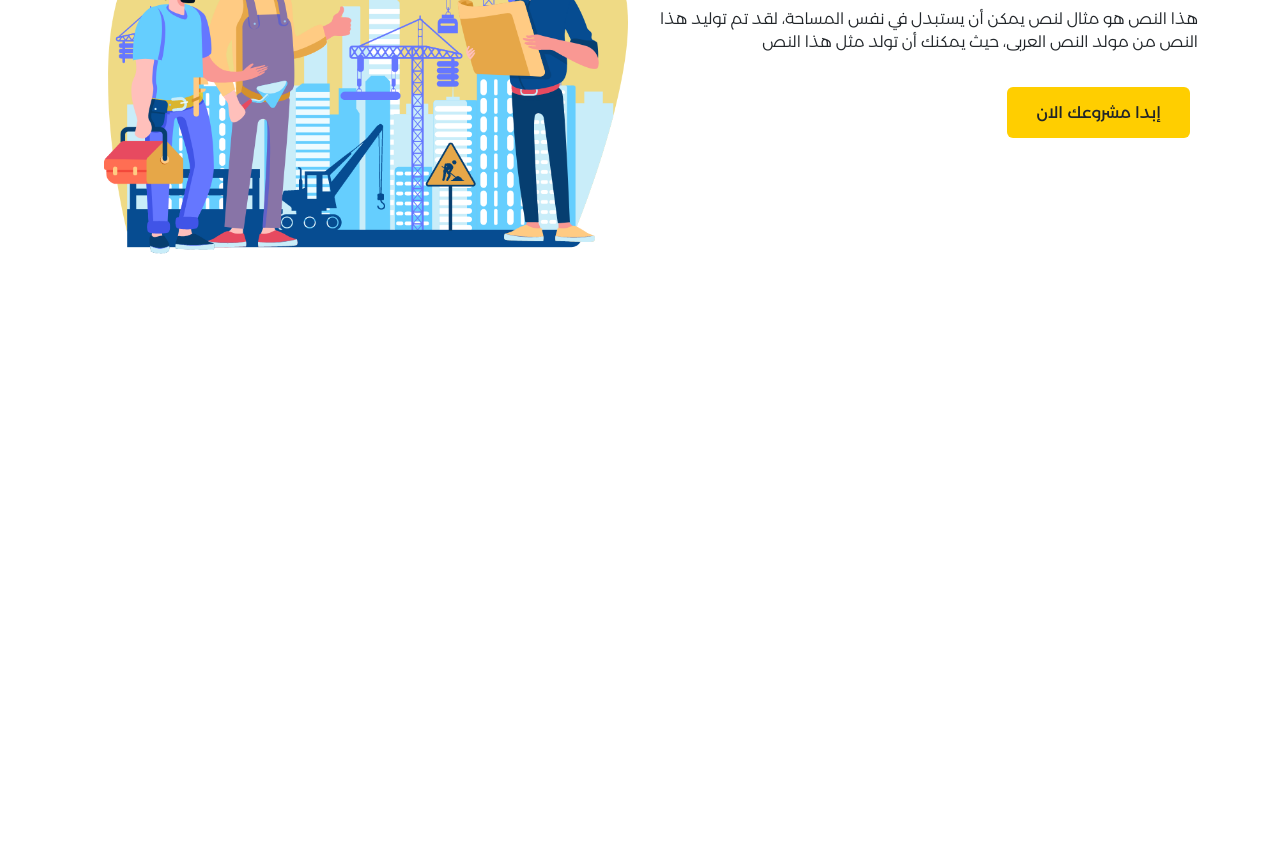
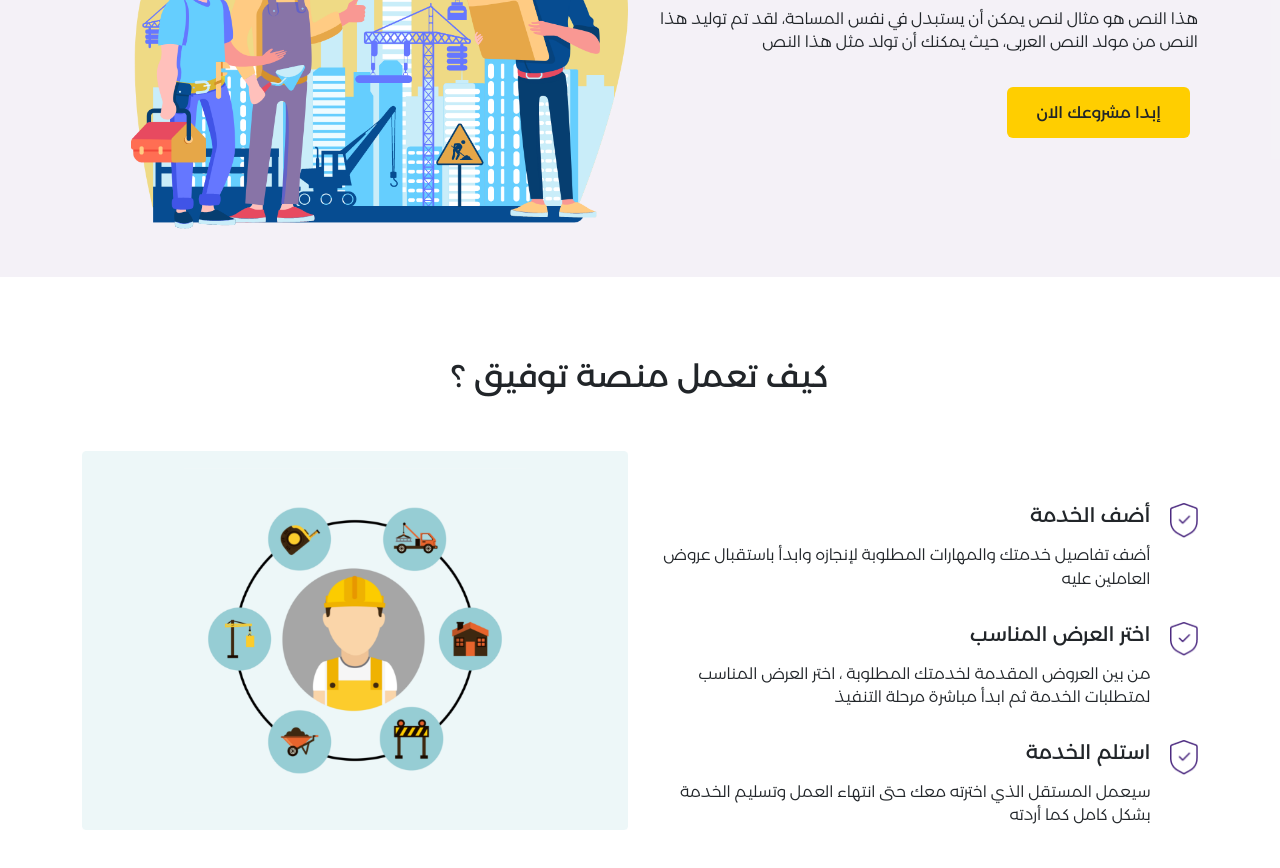
Before and after one commit to Awad2002/Tawfiq-Code, a plain HTML site: page index.html in a window 1280 px wide. Shown: the part 350-1218 px from the top of the page. Drawn offline with nearby package versions, Linux system fonts and the light colour scheme.

Commit message:
Add How it works

```diff
--- a/css/style.css
+++ b/css/style.css
@@ -124,6 +124,12 @@
 }
 /* End Hero */
 
+/* Start How it works */
+.how-it-works .how-it-works-text {
+    margin-top: 100px;
+}
+/* End How it works */
+
 /* End Code */
 
 
@@ -146,3 +152,11 @@
     font-weight: 500;
     text-decoration: none;
 }
+
+.bg-semi-white {
+    background-color: #4c2a8010;
+}
+
+.mt-80 {
+    margin-top: 80px;
+}
--- a/index.html
+++ b/index.html
@@ -45,7 +45,7 @@
         <!-- End Navbar -->
 
         <!-- Start Hero -->
-        <section class="hero">
+        <section class="hero bg-semi-white">
             <div class="container">
                 <div class="row">
                     <div class="col-6">
@@ -56,8 +56,8 @@
                         </div>
                     </div>
                     <div class="col-6">
-                        <div class="hero-image mt-5">
-                            <img src="img/hero-image.png" width="96%">
+                        <div class="hero-image mt-5 mb-5">
+                            <img src="img/hero-image.png" width="91%">
                         </div>
                     </div>
                 </div>
@@ -65,6 +65,58 @@
         </section>
         <!-- End Hero -->
 
+        <!-- Start How it works -->
+        <section class="how-it-works">
+            <div class="container">
+                <h2 class="mt-80 text-center mb-2">كيف تعمل منصة توفيق ؟</h2>
+                <div class="row">
+                    <div class="col-6">
+                        <div class="how-it-works-text">
+                            <div class="first-step mb-3">
+                                <div class="row">
+                                    <div class="col-1">
+                                        <img src="img/Iconly-Light-Shield Done.png" width="120%">
+                                    </div>
+                                    <div class="col-11">
+                                        <h5 class="mb-3">أضف الخدمة</h5>
+                                        <p>أضف تفاصيل خدمتك والمهارات المطلوبة لإنجازه وابدأ باستقبال عروض العاملين عليه</p>
+                                    </div>
+                                </div>
+                            </div>
+                            <div class="second-step mb-3">
+                                <div class="row">
+                                    <div class="col-1">
+                                        <img src="img/Iconly-Light-Shield Done.png" width="120%">
+                                    </div>
+                                    <div class="col-11">
+                                        <h5 class="mb-3">اختر العرض المناسب</h5>
+                                        <p>من بين العروض المقدمة لخدمتك المطلوبة ، اختر العرض المناسب لمتطلبات الخدمة ثم ابدأ مباشرة مرحلة التنفيذ</p>
+                                    </div>
+                                </div>
+                            </div>
+                            <div class="third-step mb-3">
+                                <div class="row">
+                                    <div class="col-1">
+                                        <img src="img/Iconly-Light-Shield Done.png" width="120%">
+                                    </div>
+                                    <div class="col-11">
+                                        <h5 class="mb-3">استلم الخدمة</h5>
+                                        <p>سيعمل المستقل الذي اخترته معك حتى انتهاء العمل وتسليم الخدمة بشكل كامل كما أردته</p>
+                                    </div>
+                                </div>
+                            </div>
+                        </div>
+                    </div>
+                    <div class="col-6">
+                        <div class="how-it-works-image">
+                            <img src="img/How-it-works-image.png" width="100%" class="mt-5">
+                        </div>
+                    </div>
+                </div>
+            </div>
+        </section>
+        <!-- End How it works -->
+
         <!-- JAVA SCRIPT FILES -->
         <script src="https://cdn.jsdelivr.net/npm/@popperjs/core@2.9.1/dist/umd/popper.min.js"></script>
         <script src="https://cdn.jsdelivr.net/npm/bootstrap@5.0.0-beta3/dist/js/bootstrap.min.js"></script>
```
Also changed, not shown: img/How it works image.png (added), img/How-it-works-image.png (added), img/Iconly-Light-Shield Done.png (added).
